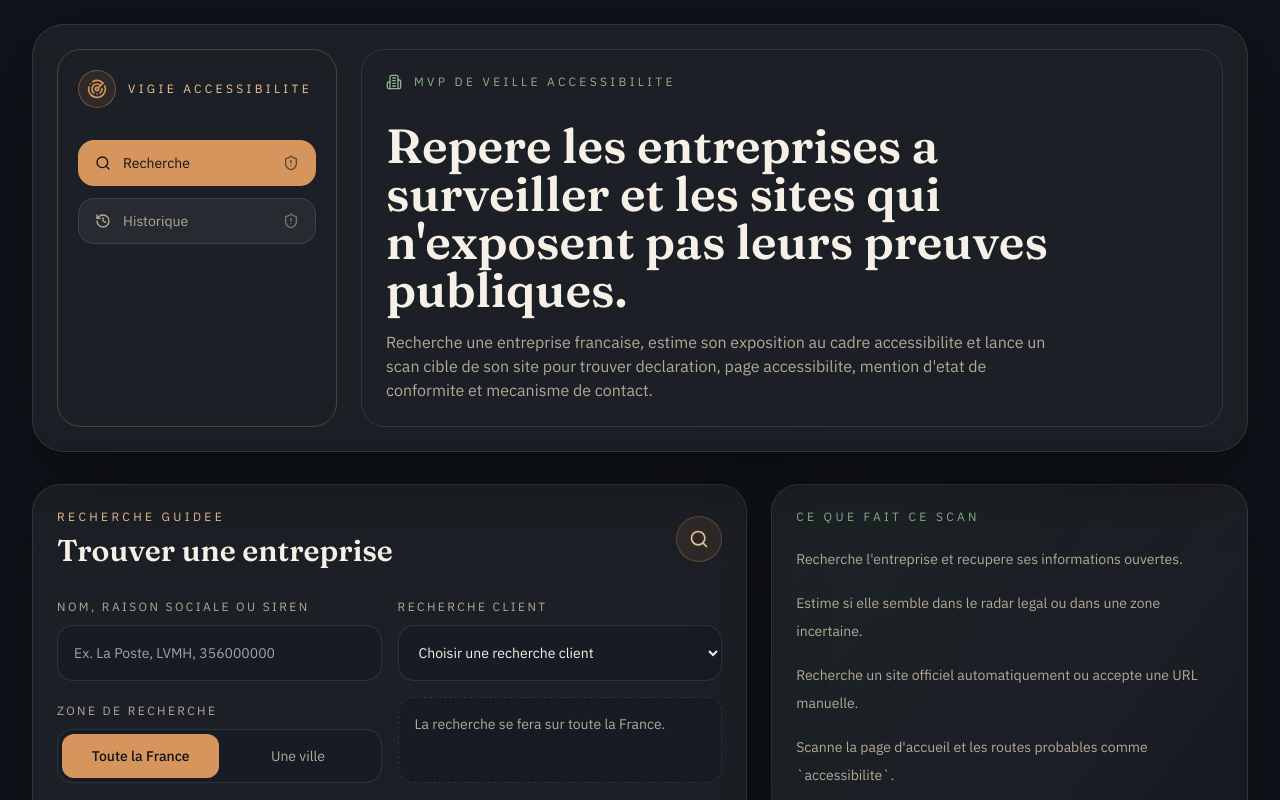
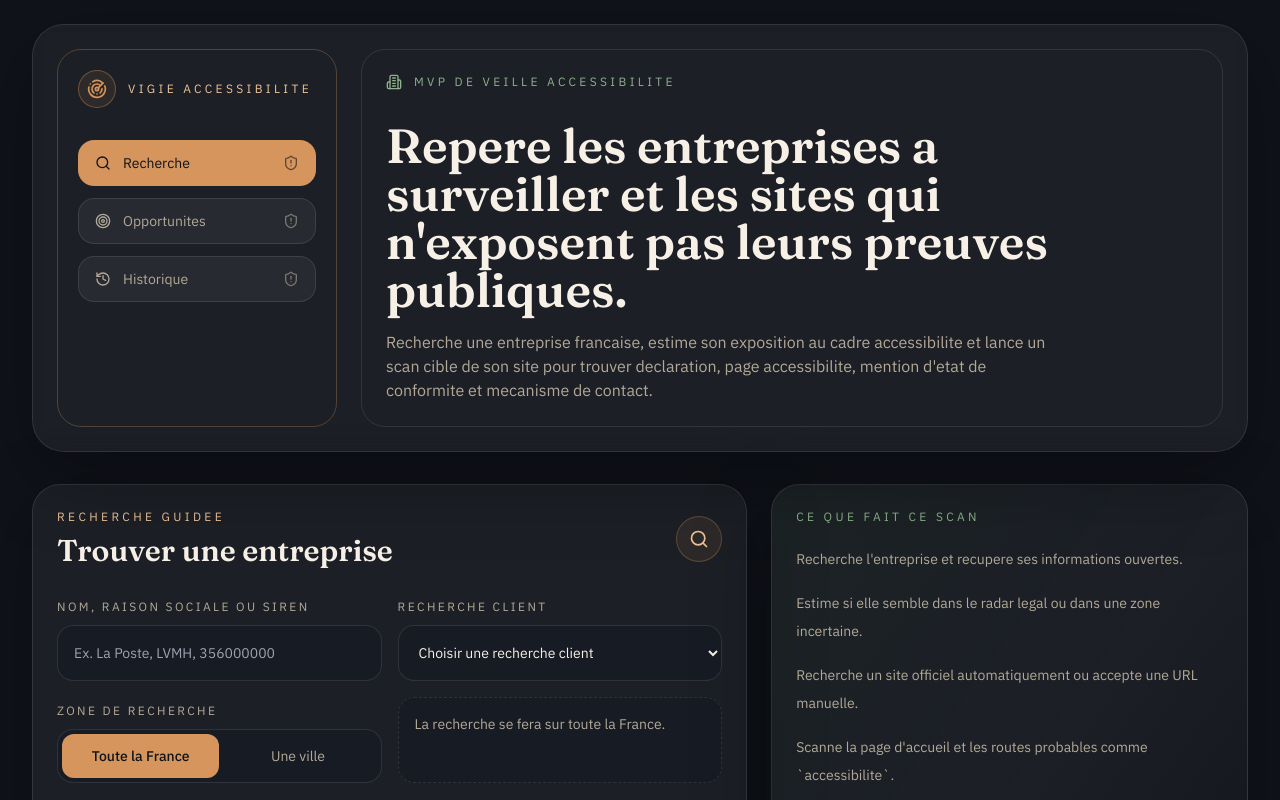
Before and after one commit to Valerie2805/vigie-accessibilite, a React (Vite) app: page / in a window 1280 px wide. Shown: the top 800 px of the page. Built offline with nearby package versions, Linux system fonts and the light colour scheme.

Commit message:
Ajout menu et pages Opportunites

```diff
--- a/src/App.tsx
+++ b/src/App.tsx
@@ -4,6 +4,8 @@ import Home from "@/pages/Home";
 import CompanyPage from "@/pages/CompanyPage";
 import AnalysisPage from "@/pages/AnalysisPage";
 import HistoryPage from "@/pages/HistoryPage";
+import OpportunitiesPage from "@/pages/OpportunitiesPage";
+import OpportunityDetailPage from "@/pages/OpportunityDetailPage";
 
 export default function App() {
   return (
@@ -13,6 +15,8 @@ export default function App() {
           <Route path="/" element={<Home />} />
           <Route path="/entreprise/:siren" element={<CompanyPage />} />
           <Route path="/analyse/:scanId" element={<AnalysisPage />} />
+          <Route path="/opportunites" element={<OpportunitiesPage />} />
+          <Route path="/opportunites/:opportunityId" element={<OpportunityDetailPage />} />
           <Route path="/historique" element={<HistoryPage />} />
         </Routes>
       </Router>
--- a/src/components/AppShell.tsx
+++ b/src/components/AppShell.tsx
@@ -1,10 +1,11 @@
-import { Building2, History, Radar, Search, ShieldAlert } from 'lucide-react';
+import { Building2, History, Radar, Search, ShieldAlert, Target } from 'lucide-react';
 import { NavLink } from 'react-router-dom';
 import { cn } from '@/lib/utils';
 import type { ReactNode } from 'react';
 
 const navigation = [
   { to: '/', label: 'Recherche', icon: Search },
+  { to: '/opportunites', label: 'Opportunites', icon: Target },
   { to: '/historique', label: 'Historique', icon: History },
 ];
 
```
